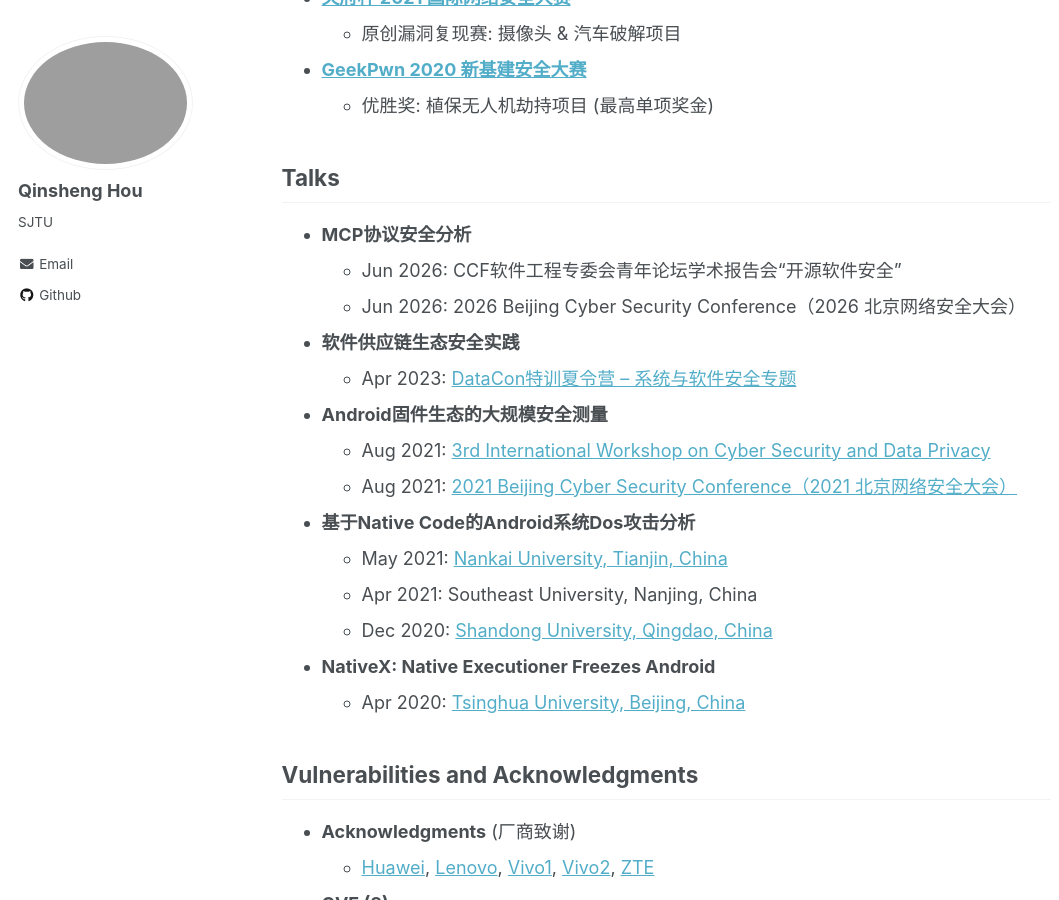
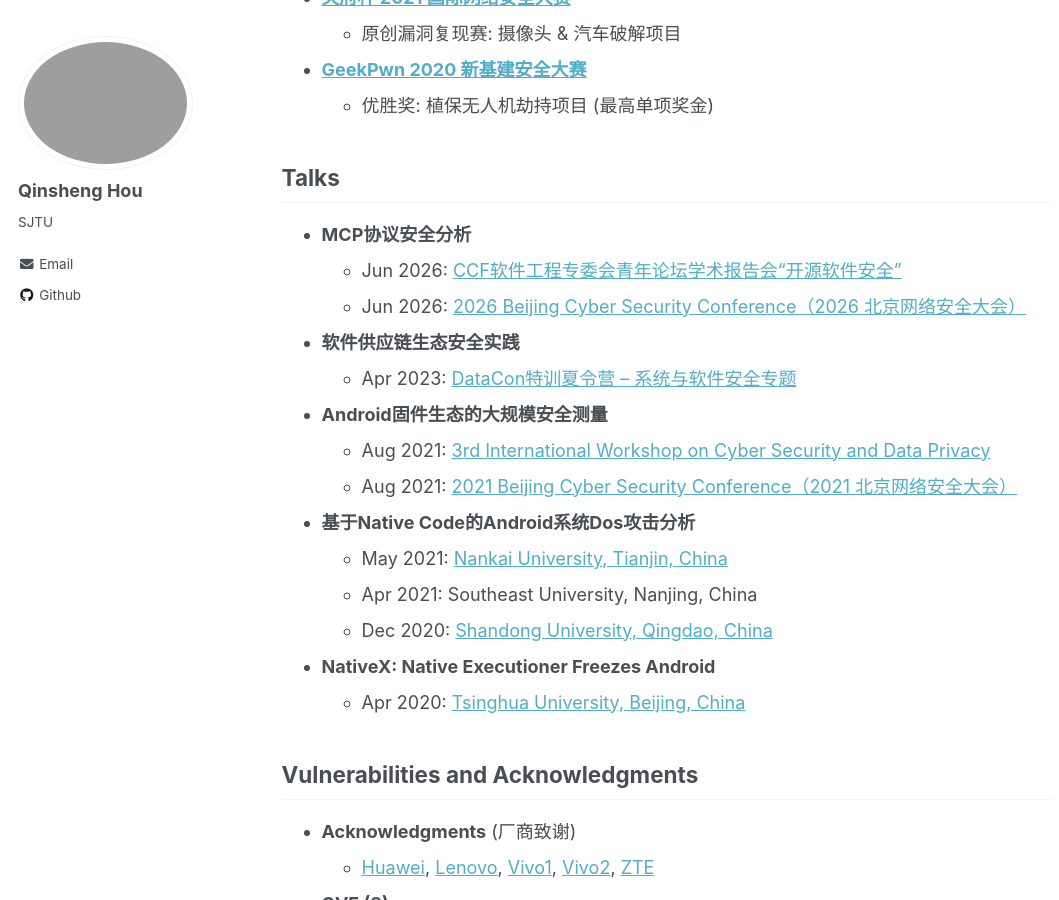
Before and after one commit to chicharitomu14/chicharitomu14.github.io, a Jekyll site: the page built from _pages/about.md, in a window 1280 px wide and 900 px high, scrolled down 4068 px. Shown: the whole window, without its empty margins (0-1059 px from the left). Built offline with Jekyll 4.4.1, drawn with Linux system fonts in a browser that asks for light colours; part of the change alters nothing that is shown; some of the changed text lies outside the part shown.

Commit message:
update patents

```diff
--- a/_pages/about.md
+++ b/_pages/about.md
@@ -80,8 +80,8 @@ Talks
 ------
 
 - **MCP协议安全分析**
-  - Jun 2026: CCF软件工程专委会青年论坛学术报告会“开源软件安全”
-  - Jun 2026: 2026 Beijing Cyber Security Conference（2026 北京网络安全大会）
+  - Jun 2026: [CCF软件工程专委会青年论坛学术报告会“开源软件安全”](https://mp.weixin.qq.com/s/5lafyjCyds5BQ96tCv5s6A)
+  - Jun 2026: [2026 Beijing Cyber Security Conference（2026 北京网络安全大会）](https://mp.weixin.qq.com/s/JebQPxcSllp0Zm_Dfx1xPw)
 - **软件供应链生态安全实践**
   - Apr 2023: [DataCon特训夏令营 – 系统与软件安全专题](https://datacon.qianxin.com/video/video-list)
 - **Android固件生态的大规模安全测量**
@@ -119,6 +119,7 @@ Vulnerabilities and Acknowledgments
 - 陈力波, **侯勤胜**, 夏懿航. 基于大模型的异构工控网络智能防护方法及系统, 发明专利, 2025, 专利号: ZL202510199287.3.
 - 陈力波, 夏懿航, **侯勤胜**. 大模型辅助的程序功能自动感知模糊测试方法与系统, 发明专利, 2025, 专利号: ZL202510199284.X.
 - 陈力波, 王浩宇, 张倬胜, **侯勤胜**, 李生红. 基于大语言模型的逻辑漏洞知识库构建方法、装置、电子设备和存储介质, 发明专利, 2025, 专利号: ZL202510865600.2.
+- 王衍豪, 令狐甲琦, 陈力波, 蔡洤朴, **侯勤胜**, 刘跃. 设备安全检测方法、装置、计算机设备和可读存储介质, 发明专利, 2025, 专利号: ZL202110697421.4.
 
 ## Services
 
```
